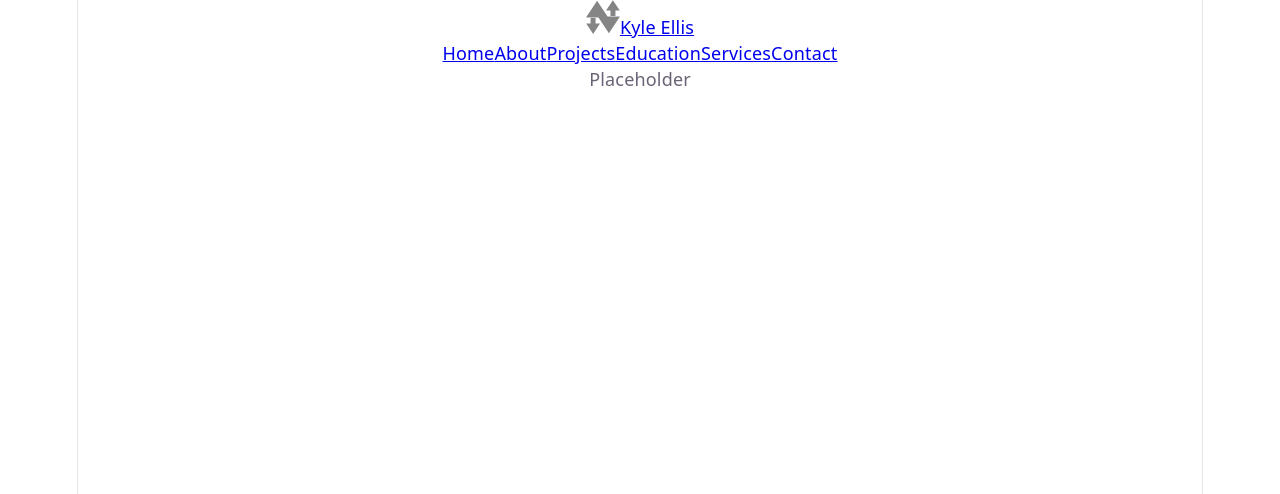
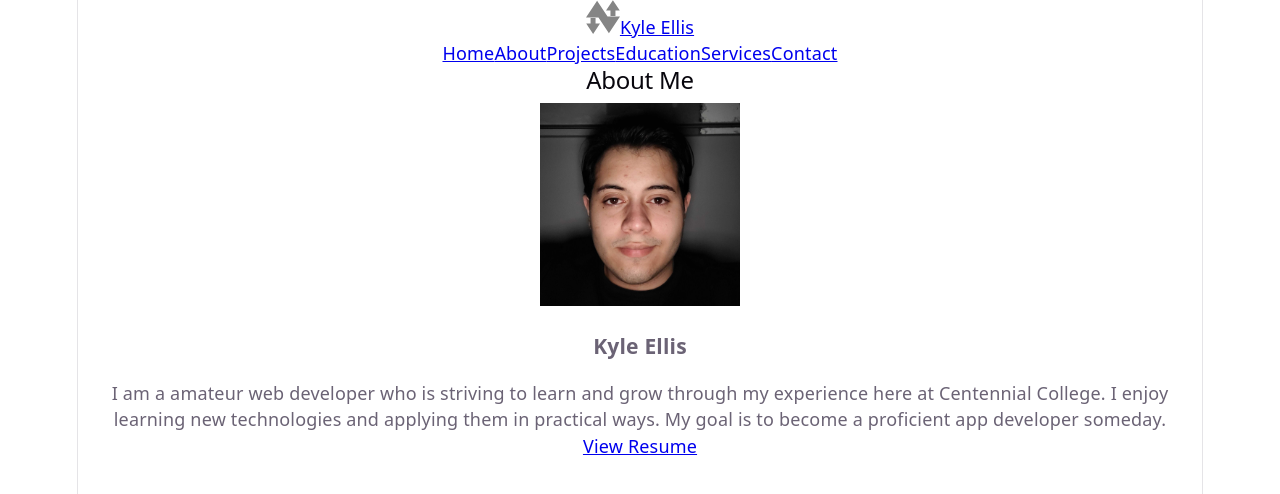
Before and after one commit to kyleelliscent/Portfolio, a React (Vite) app: page /about in a window 1280 px wide. Shown: the top 494 px of the page. Built offline with nearby package versions, Linux system fonts and the light colour scheme.

Commit message:
Filled out About.jsx and added Resume

```diff
--- a/src/components/About.jsx
+++ b/src/components/About.jsx
@@ -1,3 +1,21 @@
+import profilePic from '../assets/profile.jpg';
+
 export default function About() {
-  return <div>Placeholder</div>;
+  return (
+    <section className="about-page">
+      <h2>About Me</h2>
+      <div className="about-content">
+        <img src={profilePic} alt="Profile Photo of Kyle Ellis" className="profile-pic" width="200" />
+        <div className="bio">
+          <h3>Kyle Ellis</h3>
+          <p>
+            I am a amateur web developer who is striving to learn and grow through my experience here at Centennial College. I enjoy learning new technologies and applying them in practical ways. My goal is to become a proficient app developer someday.
+          </p>
+          <div className="about-actions">
+            <a href="/resume.pdf" target="_blank" rel="noopener noreferrer" className="button1">View Resume</a>
+          </div>
+        </div>
+      </div>
+    </section>
+  );
 }
--- a/src/components/Home.jsx
+++ b/src/components/Home.jsx
@@ -12,10 +12,10 @@ export default function Home() {
       </div>
 
     <div className="redirects">
-      <Link to="/about" className="redirect-about">
+      <Link to="/about" className="button1">
         Learn More About Me
       </Link>
-      <Link to="/projects" className="redirect-projects">
+      <Link to="/projects" className="button2">
         View My Work
       </Link>
     </div>
```
Also changed, not shown: src/assets/profile.jpg (added), 1 other file (tests, documents, lock files or other folders).
